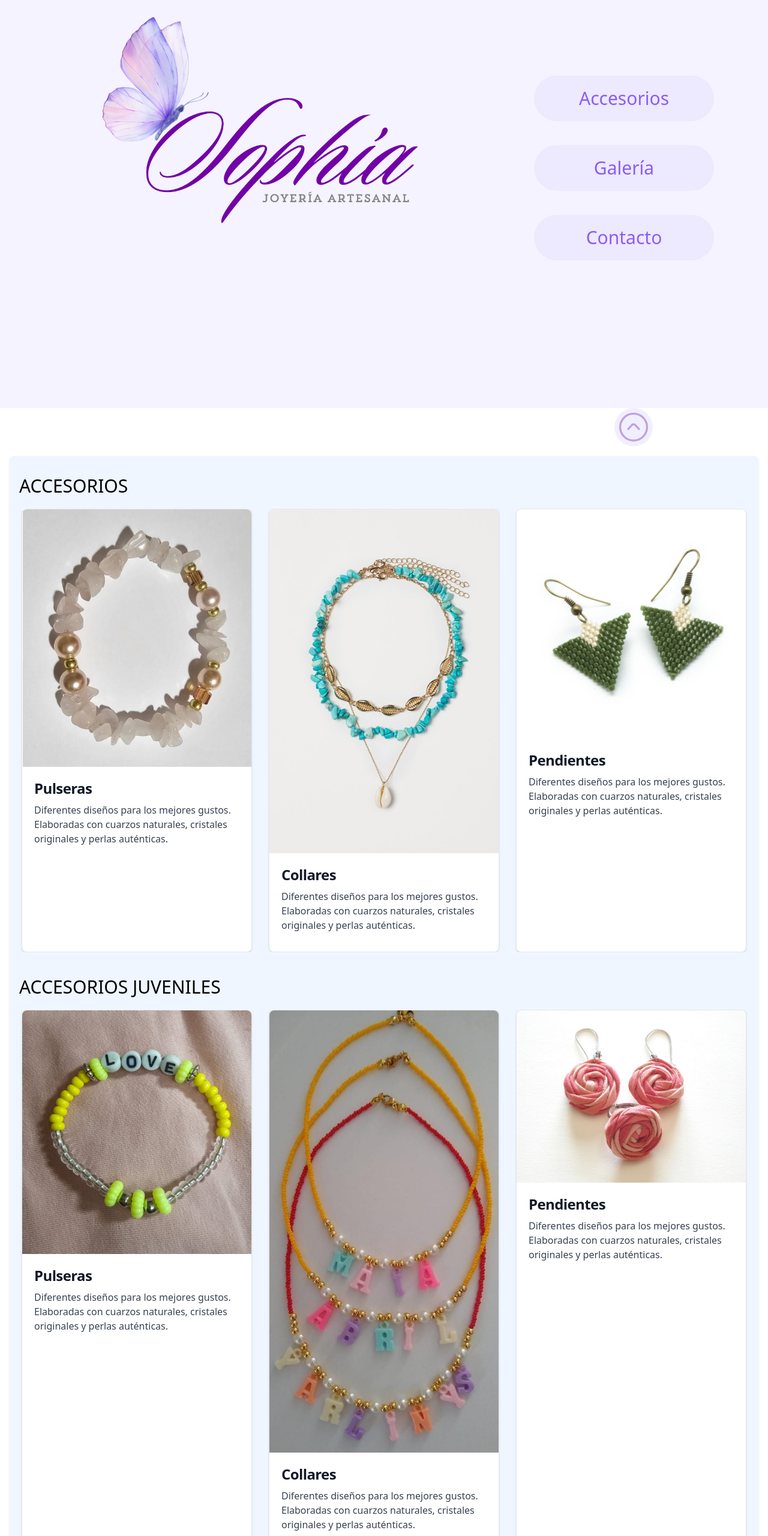
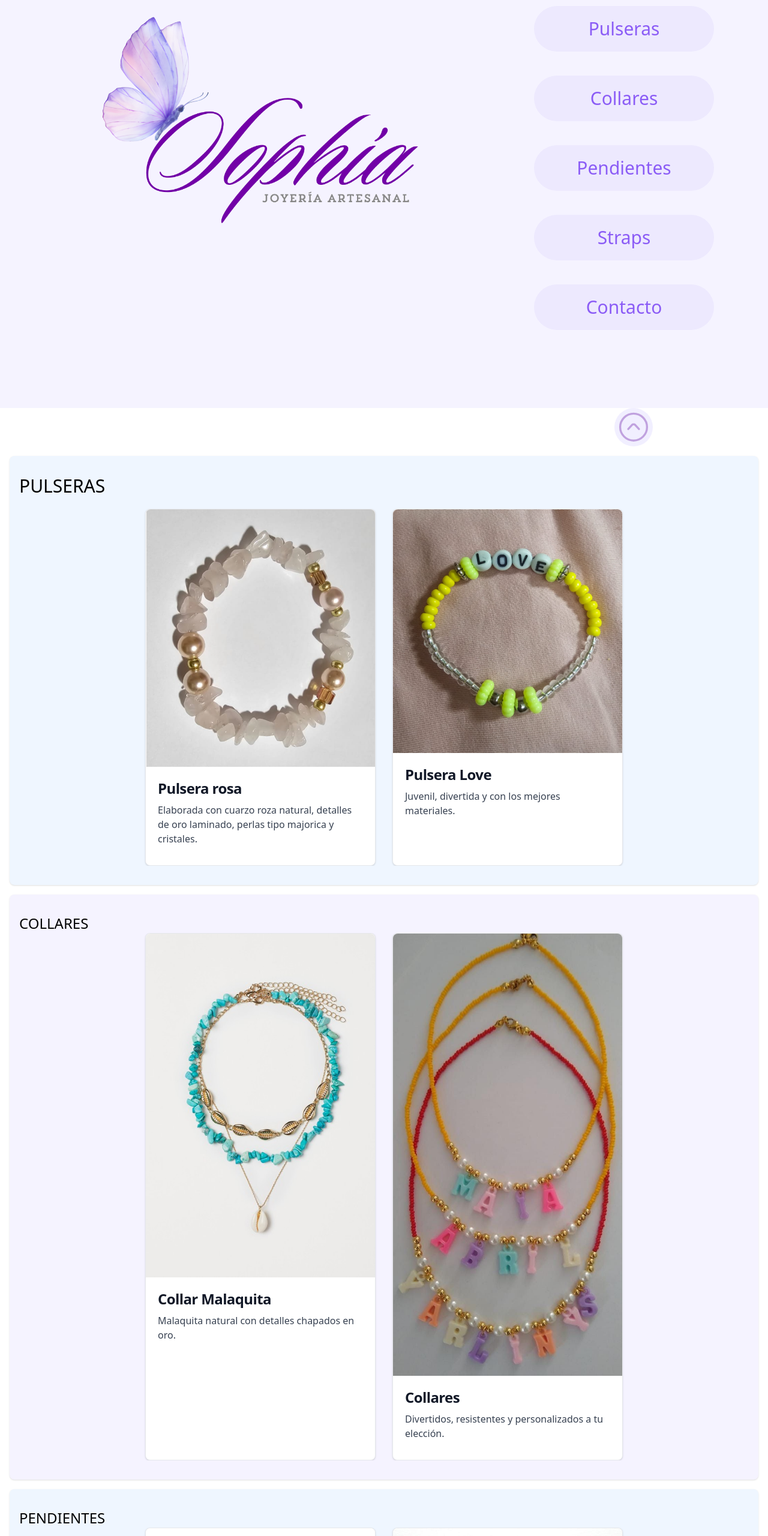
Before and after one commit to sophia-gt/sophia-gt.github.io, a website: page index.html in a window 1280 px wide. Shown: the part 120-2680 px from the top of the page at 60% size. Drawn offline with Linux system fonts and the light colour scheme.

Commit message:
Actualizando estructura

```diff
--- a/index.html
+++ b/index.html
@@ -14,13 +14,19 @@
             <img src="/img/logo.png" alt="logo Sophía" class="md:mb-40">
         </div>
         <nav class="w-10/12 md:w-1/3 h-full py-auto flex flex-col justify-center items-center">
-            <a href="#accesorios" class="py-5 px-10 my-5 w-3/4 text-violet-500 text-3xl bg-violet-100 hover:text-violet-600 hover:bg-violet-200 rounded-full flex justify-center">
-                <div>Accesorios</div>
+            <a href="#pulseras" class="py-5 px-10 my-3 md:my-5 w-3/4 text-violet-500 text-3xl bg-violet-100 hover:text-violet-600 hover:bg-violet-200 rounded-full flex justify-center">
+                <div>Pulseras</div>
             </a>
-            <a href="#galeria" class="py-5 px-10 my-5 w-3/4 text-violet-500 text-3xl bg-violet-100 hover:text-violet-600 hover:bg-violet-200 rounded-full flex justify-center">
-                <div>Galería</div>
+            <a href="#collares" class="py-5 px-10 my-3 md:my-5 w-3/4 text-violet-500 text-3xl bg-violet-100 hover:text-violet-600 hover:bg-violet-200 rounded-full flex justify-center">
+                <div>Collares</div>
             </a>
-            <a href="#contacto" class="py-5 px-10 my-5 w-3/4 text-violet-500 text-3xl bg-violet-100 hover:text-violet-600 hover:bg-violet-200 rounded-full flex justify-center">
+            <a href="#pendientes" class="py-5 px-10 my-3 md:my-5 w-3/4 text-violet-500 text-3xl bg-violet-100 hover:text-violet-600 hover:bg-violet-200 rounded-full flex justify-center">
+                <div>Pendientes</div>
+            </a>
+            <a href="#straps" class="py-5 px-10 my-3 w-3/4 md:my-5 text-violet-500 text-3xl bg-violet-100 hover:text-violet-600 hover:bg-violet-200 rounded-full flex justify-center">
+                <div>Straps</div>
+            </a>
+            <a href="#contacto" class="py-5 px-10 my-3 w-3/4 md:my-5 text-violet-500 text-3xl bg-violet-100 hover:text-violet-600 hover:bg-violet-200 rounded-full flex justify-center">
                 <div>Contacto</div>
             </a>
 
@@ -36,47 +42,45 @@
 
         <section class="bg-blue-50 rounded-lg shadow m-4 snap-y">
             <div  class="w-full max-w-screen-xl mx-auto p-4 md:py-8">
-                <a name="accesorios" class="scroll-m-10"></a>
+                <a name="pulseras" class="scroll-m-10"></a>
 
-                <h2 class="text-3xl mb-5">ACCESORIOS</h2>
+                <h2 class="text-3xl mb-5">PULSERAS</h2>
 
-                <div class="flex flex-wrap justify-center overflow-hidden gap-7">
+                <div class="flex flex-wrap justify-center overflow-hidden gap-7 ">
 
                     <div class="max-w-sm min-w-80 bg-white border border-gray-200 rounded-lg shadow">
                         <img class="rounded-t-lg" src="/img/gal/pulsera.png " alt="" />
                         <div class="p-5">
-                            <h5 class="mb-2 text-2xl font-bold tracking-tight text-gray-900">Pulseras</h5>
-                            <p class="mb-3 font-normal text-gray-700">Diferentes diseños para los mejores gustos. Elaboradas con cuarzos naturales, cristales originales y perlas auténticas.</p>
+                            <h5 class="mb-2 text-2xl font-bold tracking-tight text-gray-900">Pulsera rosa</h5>
+                            <p class="mb-3 font-normal text-gray-700">Elaborada con cuarzo roza natural, detalles de oro laminado, perlas tipo majorica y cristales.</p>
                         </div>
                     </div>
 
                     <div class="max-w-sm min-w-80 bg-white border border-gray-200 rounded-lg shadow">
-                        <img class="rounded-t-lg" src="/img/gal/collar2.jpeg " alt="" />
+                        <img class="rounded-t-lg" src="/img/gal/pulseraJuvenil.png " alt="pulsera love" />
                         <div class="p-5">
-                            <h5 class="mb-2 text-2xl font-bold tracking-tight text-gray-900">Collares</h5>
-                            <p class="mb-3 font-normal text-gray-700">Diferentes diseños para los mejores gustos. Elaboradas con cuarzos naturales, cristales originales y perlas auténticas.</p>
-                        </div>
-                    </div>
-
-                    <div class="max-w-sm min-w-80 bg-white border border-gray-200 rounded-lg shadow">
-                        <img class="rounded-t-lg" src="/img/gal/pendientes.jpg " alt="" />
-                        <div class="p-5">
-                            <h5 class="mb-2 text-2xl font-bold tracking-tight text-gray-900">Pendientes</h5>
-                            <p class="mb-3 font-normal text-gray-700">Diferentes diseños para los mejores gustos. Elaboradas con cuarzos naturales, cristales originales y perlas auténticas.</p>
+                            <h5 class="mb-2 text-2xl font-bold tracking-tight text-gray-900">Pulsera Love</h5>
+                            <p class="mb-3 font-normal text-gray-700">Juvenil, divertida y con los mejores materiales.</p>
                         </div>
                     </div>
 
                 </div>
 
-                <h2 class="text-3xl my-10 mb-5">ACCESORIOS JUVENILES</h2>
+            </div>
+        </section>
 
-                <div class="flex flex-wrap justify-center overflow-hidden gap-7">
+        <section class="bg-violet-50 rounded-lg shadow m-4">
+            <div  class="w-full max-w-screen-xl mx-auto p-4 md:py-8">
+                <a name="collares" class="scroll-m-10"></a>
+                <h2 class="text-2xl">COLLARES</h2>
+
+                <div class="flex flex-wrap justify-center overflow-hidden gap-7 ">
 
                     <div class="max-w-sm min-w-80 bg-white border border-gray-200 rounded-lg shadow">
-                        <img class="rounded-t-lg" src="/img/gal/pulseraJuvenil.png " alt="" />
+                        <img class="rounded-t-lg" src="/img/gal/collar2.jpeg " alt="" />
                         <div class="p-5">
-                            <h5 class="mb-2 text-2xl font-bold tracking-tight text-gray-900">Pulseras</h5>
-                            <p class="mb-3 font-normal text-gray-700">Diferentes diseños para los mejores gustos. Elaboradas con cuarzos naturales, cristales originales y perlas auténticas.</p>
+                            <h5 class="mb-2 text-2xl font-bold tracking-tight text-gray-900">Collar Malaquita</h5>
+                            <p class="mb-3 font-normal text-gray-700">Malaquita natural con detalles chapados en oro.</p>
                         </div>
                     </div>
 
@@ -84,31 +88,73 @@
                         <img class="rounded-t-lg" src="/img/gal/collarJuvenil.jpg " alt="" />
                         <div class="p-5">
                             <h5 class="mb-2 text-2xl font-bold tracking-tight text-gray-900">Collares</h5>
-                            <p class="mb-3 font-normal text-gray-700">Diferentes diseños para los mejores gustos. Elaboradas con cuarzos naturales, cristales originales y perlas auténticas.</p>
+                            <p class="mb-3 font-normal text-gray-700">Divertidos, resistentes y personalizados a tu elección.</p>
+                        </div>
+                    </div>
+
+                </div>
+
+            </div>
+        </section>
+
+        <section class="bg-blue-50 rounded-lg shadow m-4">
+            <div  class="w-full max-w-screen-xl mx-auto p-4 md:py-8">
+                <a name="pendientes" class="scroll-m-10"></a>
+                <h2 class="text-2xl">PENDIENTES</h2>
+
+                <div class="flex flex-wrap justify-center overflow-hidden gap-7 ">
+
+                    <div class="max-w-sm min-w-80 bg-white border border-gray-200 rounded-lg shadow">
+                        <img class="rounded-t-lg" src="/img/gal/pendientes.jpg " alt="" />
+                        <div class="p-5">
+                            <h5 class="mb-2 text-2xl font-bold tracking-tight text-gray-900">Pendientes Natural</h5>
+                            <p class="mb-3 font-normal text-gray-700">Elaborados artesanalemente con cuidado al detalle.</p>
                         </div>
                     </div>
 
                     <div class="max-w-sm min-w-80 bg-white border border-gray-200 rounded-lg shadow">
                         <img class="rounded-t-lg" src="/img/gal/pendientesJuveniles.jpg " alt="" />
                         <div class="p-5">
-                            <h5 class="mb-2 text-2xl font-bold tracking-tight text-gray-900">Pendientes</h5>
-                            <p class="mb-3 font-normal text-gray-700">Diferentes diseños para los mejores gustos. Elaboradas con cuarzos naturales, cristales originales y perlas auténticas.</p>
+                            <h5 class="mb-2 text-2xl font-bold tracking-tight text-gray-900">Pendientes Rosa</h5>
+                            <p class="mb-3 font-normal text-gray-700">Diseñados y elaborados con las mejores manos.</p>
                         </div>
                     </div>
 
-
+                </div>
 
             </div>
         </section>
+
         <section class="bg-violet-50 rounded-lg shadow m-4">
             <div  class="w-full max-w-screen-xl mx-auto p-4 md:py-8">
-                <a name="galeria"></a>
-                <h2 class="text-2xl">GALERÍA</h2>
+                <a name="straps" class="scroll-m-10"></a>
+                <h2 class="text-2xl">STRAPS</h2>
+
+                <div class="flex flex-wrap justify-center overflow-hidden gap-7 ">
+
+                    <div class="max-w-sm min-w-80 bg-white border border-gray-200 rounded-lg shadow">
+                        <img class="rounded-t-lg" src="/img/gal/strap1.png " alt="strap love" />
+                        <div class="p-5">
+                            <h5 class="mb-2 text-2xl font-bold tracking-tight text-gray-900">Strap Love</h5>
+                            <p class="mb-3 font-normal text-gray-700">Divertido y de la mejor calidad.</p>
+                        </div>
+                    </div>
+
+                    <div class="max-w-sm min-w-80 bg-white border border-gray-200 rounded-lg shadow">
+                        <img class="rounded-t-lg" src="/img/gal/strap2.png " alt="" />
+                        <div class="p-5">
+                            <h5 class="mb-2 text-2xl font-bold tracking-tight text-gray-900">Strap Pink</h5>
+                            <p class="mb-3 font-normal text-gray-700">Para un look pink.</p>
+                        </div>
+                    </div>
+
+                </div>
+
             </div>
         </section>
         <section class="bg-blue-50 rounded-lg shadow m-4">
             <div  class="w-full max-w-screen-xl mx-auto p-4 md:py-8">
-                <a name="contacto"></a>
+                <a name="contacto" class="scroll-m-10"></a>
                 <h2 class="text-2xl">CONTACTO</h2>
             </div>
         </section>
```
Also changed, not shown: img/gal/strap1.png (added), img/gal/strap2.png (added), src/output.css.
